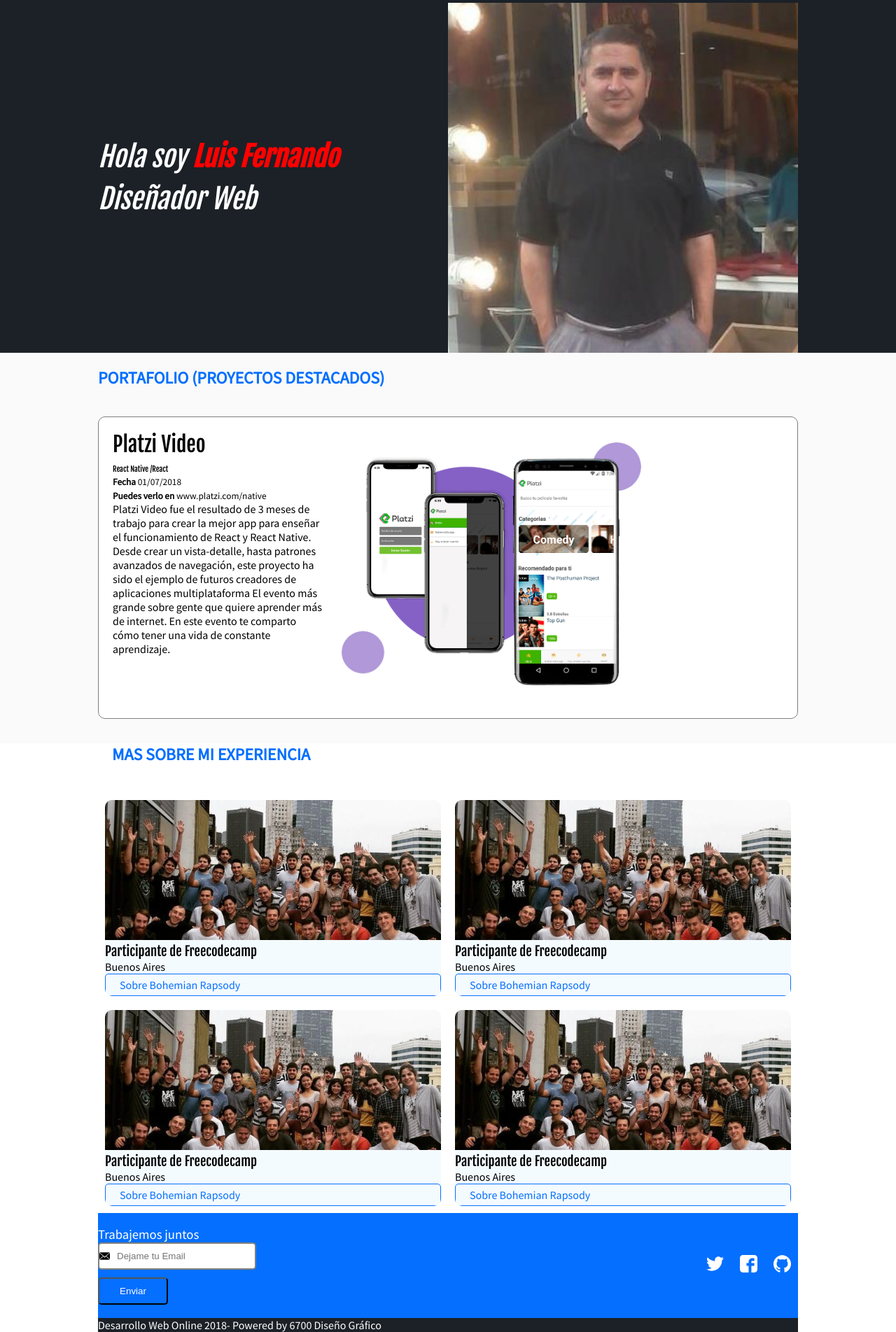
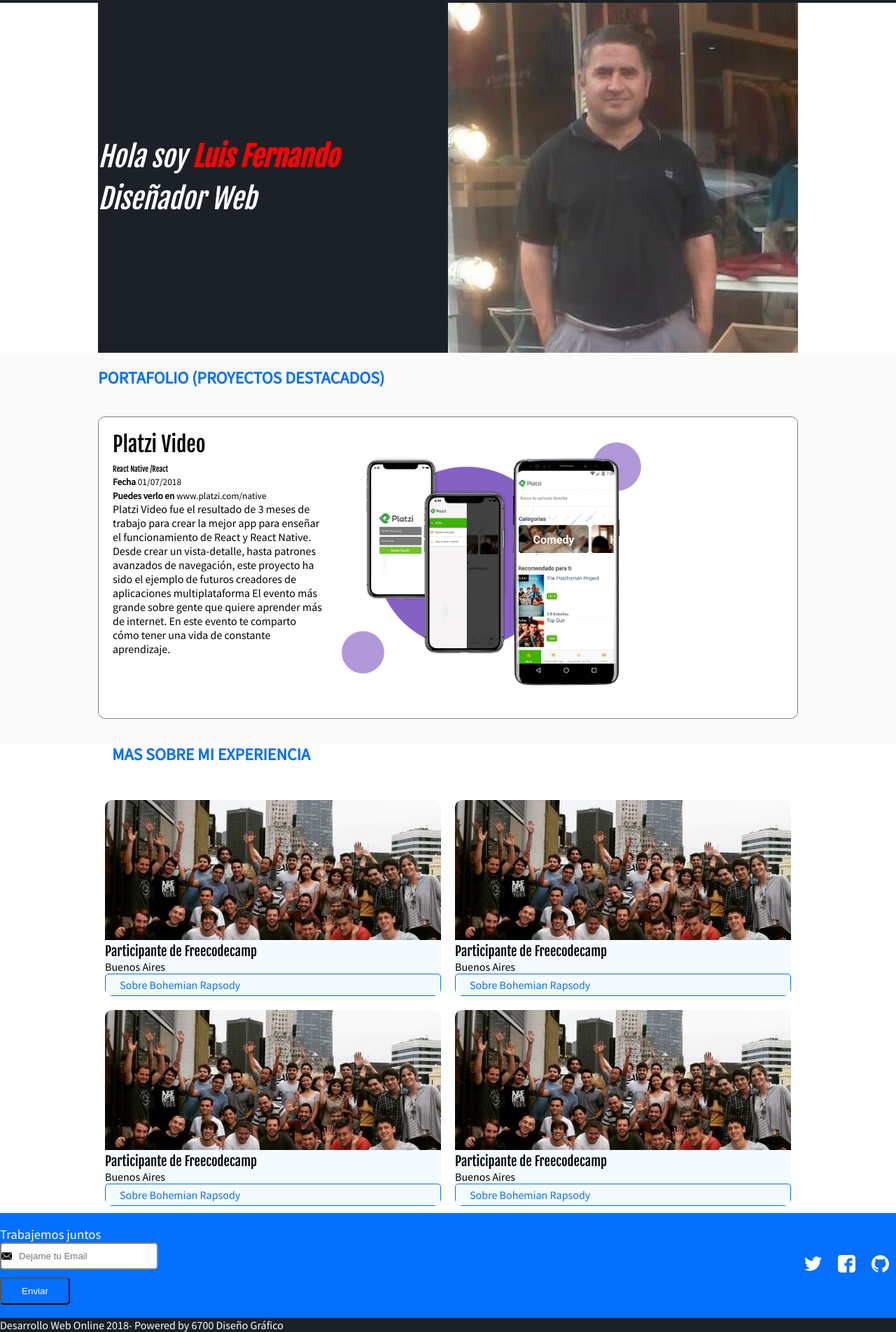
Before and after one commit to ferchuqui/desarrolloweb, a plain HTML site: page index.html in a window 1280 px wide. Shown: the part 86-1989 px from the top of the page at 70% size. Drawn offline with Linux system fonts and the light colour scheme.

Commit message:
arreglando detalles

```diff
--- a/index.html
+++ b/index.html
@@ -10,8 +10,9 @@
     <link rel="stylesheet" href="./css/estilos.css">
 </head>
 <body>
+
 <header class="header">
-    <div class="container">
+
             <figure class="logo">
                     <img width="60px" src="images/oso.jpg" alt="logo">
                 </figure>
@@ -29,16 +30,17 @@
                     </li>
                 </ul>
             </nav>
-    </div>
+
 
 
 </header>
-<section class="hero">
-    <div class="container">
+</div>
+<div class="container">
+    <section class="hero">
             <h1>Hola soy <strong>Luis Fernando</strong>  <br/>  Diseñador Web</h1>
             <img class="hero-image" alt="Luis Fernando Farji" width="500"  src="images/hero.jpg">
-    </div>
-</section>
+    </section>
+</div>
 
 <section id="portafolio" class="portfolio">
     <div class="container">
@@ -124,7 +126,7 @@
         </section>
 </div>
 
-<div class="container">
+<!-- <div class="container"> -->
 <section id="contacto" class="contact">
 
             <form action="/suscripcion/" class="form-email">
@@ -141,15 +143,15 @@
              </div>
 
          </section>
-</div>
-<div class="container">
+<!-- </div> -->
+<!-- <div class="container"> -->
     <footer class="footer">
         <div>
             <p>Desarrollo Web Online 2018- Powered by 6700 Diseño Gráfico</p>
         </div>
 
     </footer>
-</div>
+<!-- </div> -->
 
 
 
```
